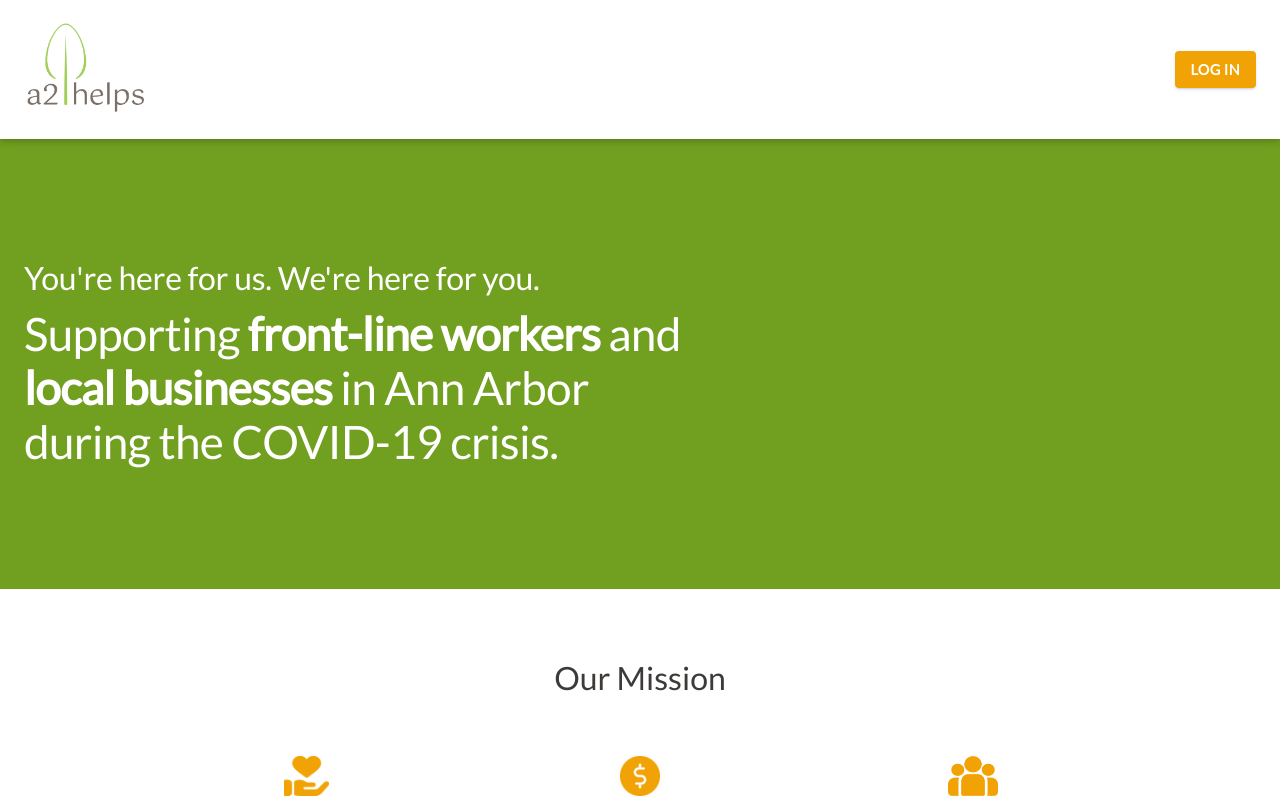
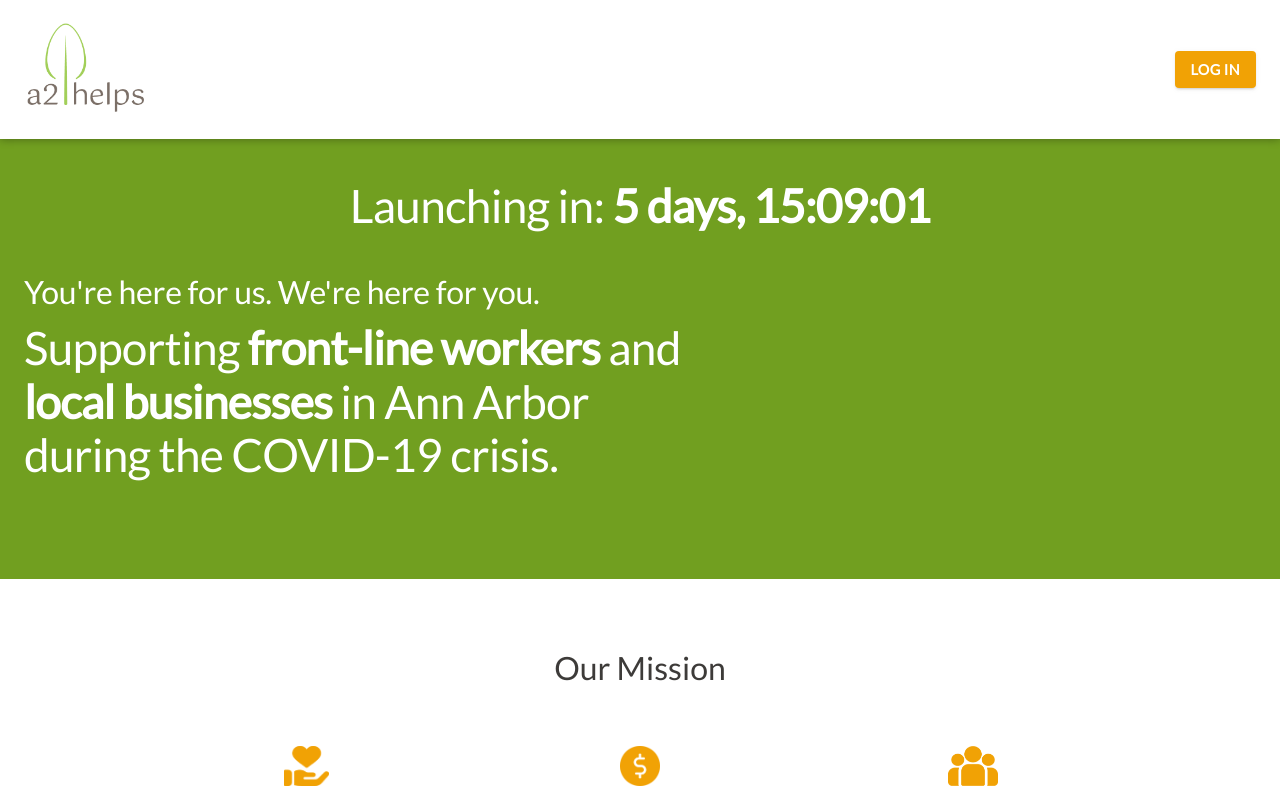
Before and after one commit to A2Helps/a2-helps-web, a React (Create React App) app: page / in a window 1280 px wide. Shown: the top 800 px of the page. Built offline with nearby package versions, Linux system fonts and the light colour scheme; no server answers.

Commit message:
Add countdown timer to homepage

```diff
--- a/src/components/home-hero/index.js
+++ b/src/components/home-hero/index.js
@@ -1,4 +1,4 @@
-import React from 'react';
+import React, { useState, useEffect } from 'react';
 import { makeStyles } from '@material-ui/core/styles';
 import Grid from '@material-ui/core/Grid';
 import Typography from '@material-ui/core/Typography';
@@ -9,13 +9,40 @@ const useStyles = makeStyles(theme => ({
     textAlign: 'left',
     backgroundColor: '#719F20',
     color: 'white',
-    minHeight: 300,
+    minHeight: 220,
+    paddingTop: '40px',
     [theme.breakpoints.up('sm')]: {
       fontSize: '12px',
-      minHeight: 450,
+      minHeight: 320,
+      paddingTop: '130px',
     },
     [theme.breakpoints.up('md')]: {
       fontSize: '12px',
+      paddingTop: '120px',
+    },
+  },
+  countdown: {
+    textAlign: 'center',
+    fontSize: '26px',
+    fontWeight: '400',
+    marginTop: '-20px',
+    paddingBottom: '40px',
+    [theme.breakpoints.up('sm')]: {
+      marginTop: '-80px',
+      fontSize: '38px',
+    },
+    [theme.breakpoints.up('md')]: {
+      fontSize: '46px',
+    },
+  },
+  finalCountdown: {
+    fontSize: '64px',
+    fontWeight: '700',
+    [theme.breakpoints.up('sm')]: {
+      fontSize: '96px',
+    },
+    [theme.breakpoints.up('md')]: {
+      fontSize: '128px',
     },
   },
   h1: {
@@ -34,25 +61,46 @@ const useStyles = makeStyles(theme => ({
   h2: {
     maxWidth: 595,
     fontSize: '20px',
-    paddingTop: '40px',
     [theme.breakpoints.up('sm')]: {
       fontSize: '28px',
-      paddingTop: '130px',
     },
     [theme.breakpoints.up('md')]: {
       fontSize: '32px',
-      paddingTop: '120px',
     },
-  },
-  img: {
-    width: '80%',
-    paddingTop: 16,
-    paddingBottom: 16,
   },
 }));
 
+const launchDate = new Date('April 6, 2020 12:00:00');
+const fmtTimeString = (time) => {
+  const fmt = new Date(time).toISOString().slice(11, -5);
+  const parts = fmt.split(':');
+
+  if (time < 6e4) { // less than 1 minute remaining
+    return `${parts[2]}`;
+  }
+  if (time < 3.6e6) { // less than 1hr remaining
+    return `${Number(parts[1])}:${parts[2]}`;
+  }
+  if (time < 8.64e7) { // less than 1 day remaining
+    return `${Number(parts[0])}:${parts[1]}:${parts[2]}`;
+  }
+
+  return `${time / 8.64e7 | 0} days, ${parts[0]}:${parts[1]}:${parts[2]}`;
+};
+
 export default function HomeHero() {
   const classes = useStyles();
+  const currentTime = Date.now();
+  const [time, setTime] = useState(launchDate - currentTime);
+  const [fmtTime, setFmtTime] = useState(fmtTimeString(time));
+
+  useEffect(() => {
+    const interval = setInterval(() => {
+      setTime(time => time - 1000);
+      setFmtTime(fmtTimeString(time));
+    }, 1000);
+    return () => clearInterval(interval);
+  }, [time, fmtTime]);
 
   return (
     <div className={classes.root}>
@@ -63,6 +111,10 @@ export default function HomeHero() {
         >
         <Container>
           <Grid item xs={12} className={classes.font}>
+            {(time > 6e5) // less than 10 minutes remaining
+              ? <Typography variant="h1" className={classes.countdown}>Launching in: <strong>{fmtTime}</strong></Typography>
+              : <Typography variant="h1" className={`${classes.countdown} ${classes.finalCountdown}`}>{fmtTime}</Typography>
+            }
             <Typography variant="h2" color="inherit" className={classes.h2}>
               You're here for us. We're here for you.
             </Typography>
@@ -71,9 +123,7 @@ export default function HomeHero() {
             </Typography>
           </Grid>
           </Container>
-
         </Grid>
-
     </div>
   );
 }
--- a/src/pages/home.js
+++ b/src/pages/home.js
@@ -4,7 +4,6 @@ import Grid from '@material-ui/core/Grid';
 import Donate from '../components/donate';
 import RequestCodes from '../components/request-codes';
 import BusinessSignUp from '../components/business-sign-up';
-import HomeHero from '../components/home-hero';
 import Mission from '../components/mission';
 import Wrapper from '../components/wrapper';
 
```
